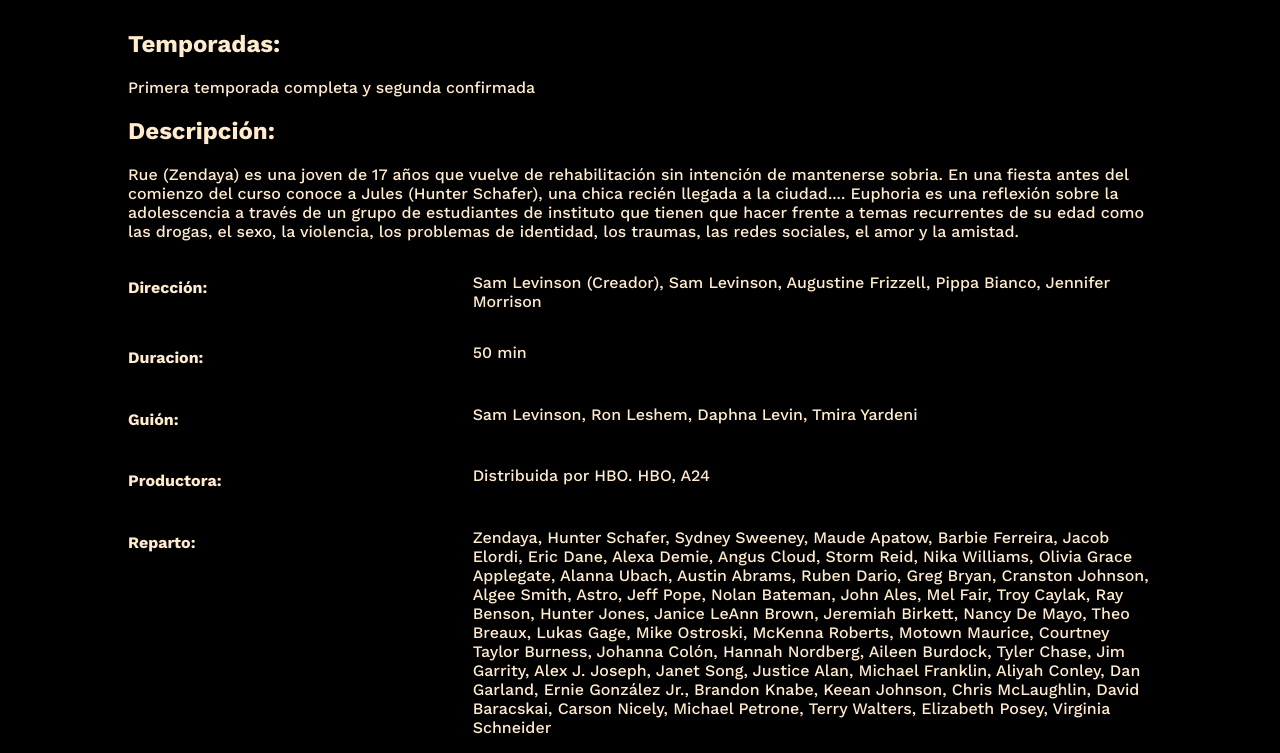
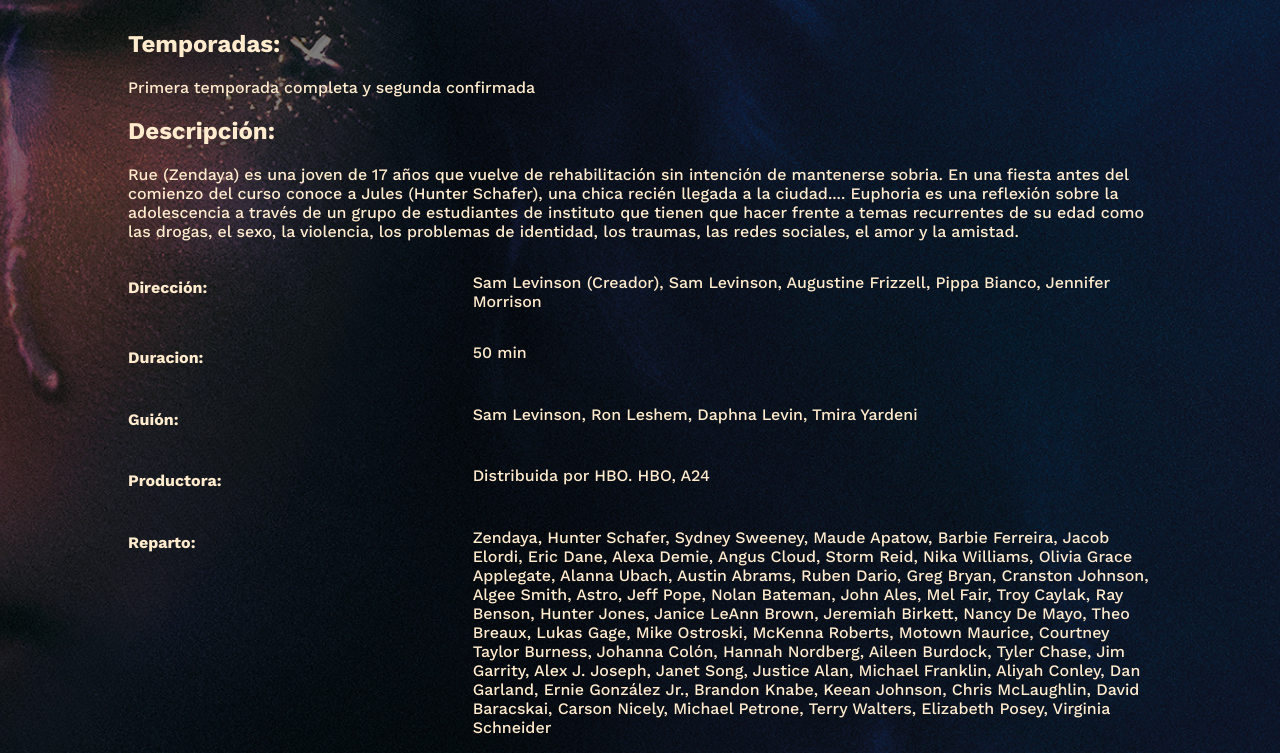
Before and after one commit to magacarolina/proyecto_int, a plain HTML site: page detalleserie.html in a window 1280 px wide. Shown: the part 360-1113 px from the top of the page. Drawn offline with nearby package versions, Linux system fonts and the light colour scheme; the site is published under a folder, as on GitHub Pages, so addresses that start at the root find nothing.

Commit message:
background

```diff
--- a/css/detallepelicula.css
+++ b/css/detallepelicula.css
@@ -19,7 +19,7 @@
 
   .container {
     min-height: 770px;
-    background-image: url(/img/peliculas/tedbundy-detalles.jpg) ;
+    background-image: url("../img/peliculas/tedbundy-detalles.jpg") ;
     background-size: cover;
     background-position: center;
 
--- a/css/detalleserie.css
+++ b/css/detalleserie.css
@@ -18,7 +18,7 @@
 
 .container {
   min-height: 770px;
-  background-image: url(/img/series/euphoria-detalle.jpg);
+  background-image: url("../img/series/euphoria-detalle.jpg");
   background-size: cover;
   background-position: center;
 
```
